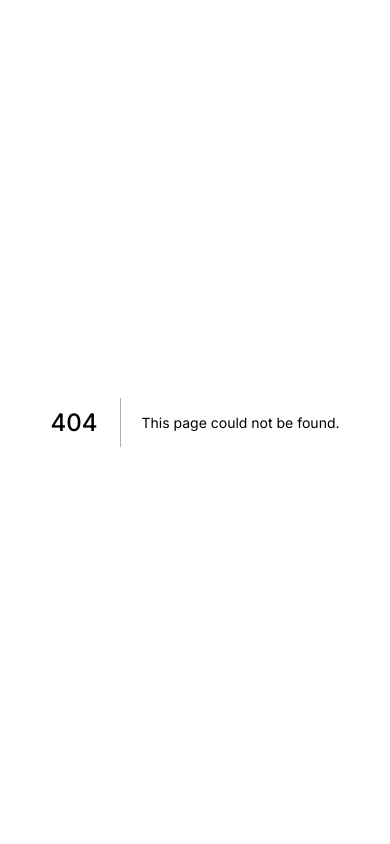
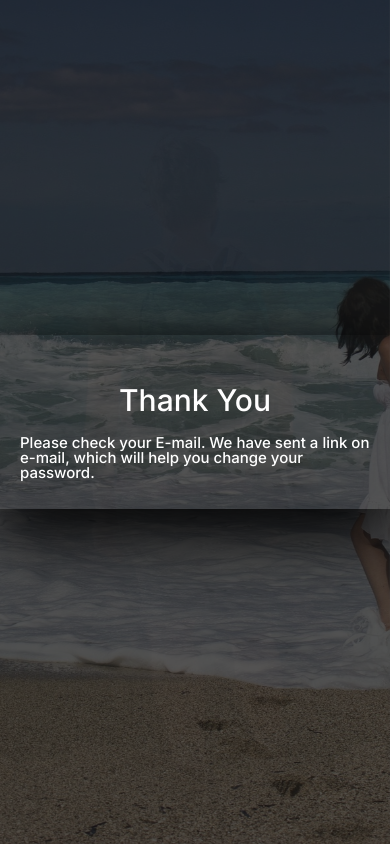
Before and after one commit to MrNiNaD/mayuri-travel-agency, a Next.js app: page /emailsent in a window 390 px wide. Before the commit this address had no page. Built offline with nearby package versions, Linux system fonts and the light colour scheme.

Commit message:
feat: thank you email sent

```diff
--- /dev/null
+++ b/src/app/emailsent/page.tsx
@@ -0,0 +1,17 @@
+import AuthLayout from "@/component/AuthLayout";
+import React from "react";
+import loginStyle from ".././login/page.module.css";
+
+const Page = () => {
+  return (
+    <AuthLayout>
+      <h3>Thank You</h3>
+      <span className={loginStyle.forPasswordLink}>
+        Please check your E-mail. We have sent a link on e-mail, which will help
+        you change your password.
+      </span>
+    </AuthLayout>
+  );
+};
+
+export default Page;
--- a/src/app/forgotpassword/[token]/page.tsx
+++ b/src/app/forgotpassword/[token]/page.tsx
@@ -2,11 +2,11 @@
 import { useParams } from "next/navigation";
 import React from "react";
 
-const Something = () => {
+const Token = () => {
   const test = useParams();
   console.log({ test });
 
   return <div>Something</div>;
 };
 
-export default Something;
+export default Token;
--- a/src/app/forgotpassword/page.tsx
+++ b/src/app/forgotpassword/page.tsx
@@ -13,7 +13,7 @@ const Page = () => {
   const onProceedClick = () => {
     console.log("clikec");
 
-    push("/forgotpassword/boom");
+    push("/emailsent");
   };
 
   return (
--- a/src/component/AuthLayout/style.module.css
+++ b/src/component/AuthLayout/style.module.css
@@ -47,3 +47,9 @@
   font-weight: 500;
   margin: 30px 0 20px;
 }
+
+@media screen and (max-width: 600px) {
+  .authSection {
+    width: 350px;
+  }
+}
```
